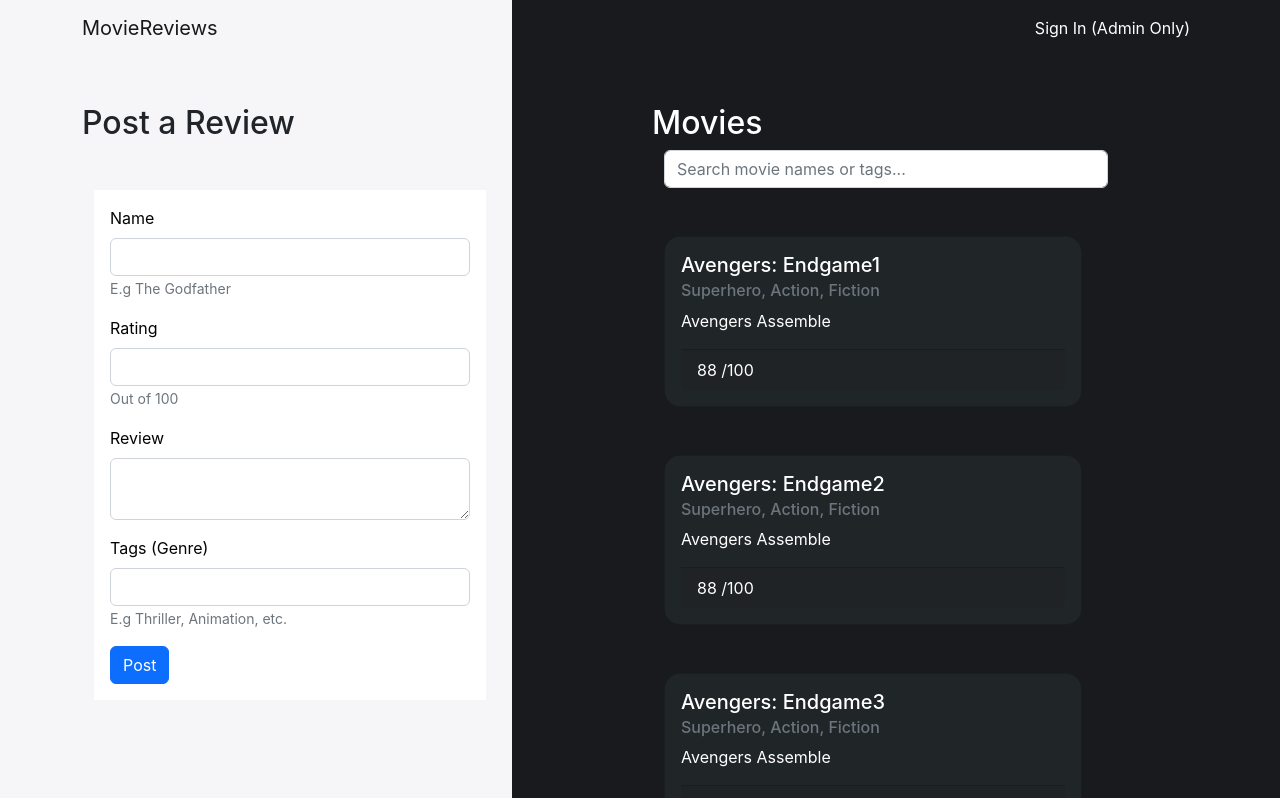
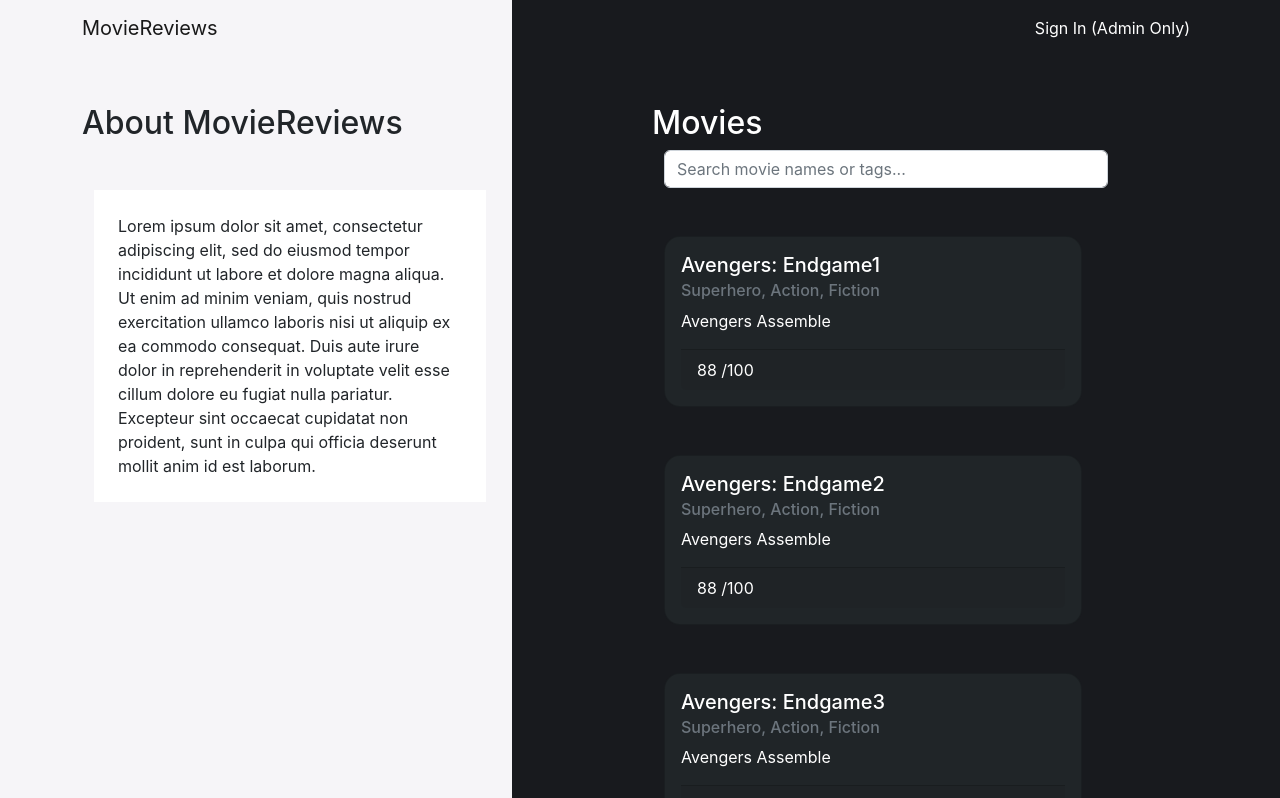
Before and after one commit to Moyosooreoluwa/Movie-Reviews, a React (Create React App) app in the folder movie-review-frontend/: page / in a window 1280 px wide. Shown: the top 798 px of the page. Built offline with nearby package versions, Linux system fonts and the light colour scheme.

Commit message:
Added About Section

```diff
--- /dev/null
+++ b/movie-review-frontend/src/Components/About.js
@@ -0,0 +1,25 @@
+import React from 'react';
+import Container from 'react-bootstrap/Container';
+import Form from 'react-bootstrap/Form';
+import Button from 'react-bootstrap/Button';
+
+export default function About() {
+  return (
+    <div>
+      <div className="mb-3">
+        <h2>About MovieReviews</h2>
+      </div>
+      <Container>
+        <div className="form-border mt-5">
+          Lorem ipsum dolor sit amet, consectetur adipiscing elit, sed do
+          eiusmod tempor incididunt ut labore et dolore magna aliqua. Ut enim ad
+          minim veniam, quis nostrud exercitation ullamco laboris nisi ut
+          aliquip ex ea commodo consequat. Duis aute irure dolor in
+          reprehenderit in voluptate velit esse cillum dolore eu fugiat nulla
+          pariatur. Excepteur sint occaecat cupidatat non proident, sunt in
+          culpa qui officia deserunt mollit anim id est laborum.
+        </div>
+      </Container>
+    </div>
+  );
+}
--- a/movie-review-frontend/src/Components/PostReview.js
+++ b/movie-review-frontend/src/Components/PostReview.js
@@ -5,6 +5,10 @@
 
 export default function PostReview() {
   return (
+    <div>
+      <div className="mb-3">
+        <h2>Post a Review</h2>
+      </div>
       <Container>
         <div className="form-border mt-5">
           <Form className="post-form">
@@ -56,5 +60,6 @@
           </Form>
         </div>
       </Container>
+    </div>
   );
 }
--- a/movie-review-frontend/src/index.css
+++ b/movie-review-frontend/src/index.css
@@ -35,7 +35,7 @@
 }
 
 .form-border {
-  padding: 1rem;
+  padding: 1.5rem;
   width: 75%;
   background-color: #fff;
 }
--- a/movie-review-frontend/src/screens/HomeScreen.js
+++ b/movie-review-frontend/src/screens/HomeScreen.js
@@ -8,6 +8,8 @@
 
 import MovieList from '../Components/MovieList';
 import PostReview from '../Components/PostReview';
+import { Helmet } from 'react-helmet-async';
+import About from '../Components/About';
 
 export default function HomeScreen() {
   const data = [
@@ -37,13 +39,15 @@
     },
   ];
   return (
+    <div>
+      <Helmet>
+        <title>MovieReviews - I review some movies</title>
+      </Helmet>
       <Container>
         <Row>
           <Col>
-          <div className="mb-3">
-            <h2>Post a Review</h2>
-          </div>
-          <PostReview />
+            {/* <PostReview /> */}
+            <About />
           </Col>
           <Col>
             <h2 className="movie-list-title">Movies</h2>
@@ -80,5 +84,6 @@
           </Col>
         </Row>
       </Container>
+    </div>
   );
 }
```
Lines whose indentation alone changed are shown as unchanged.
